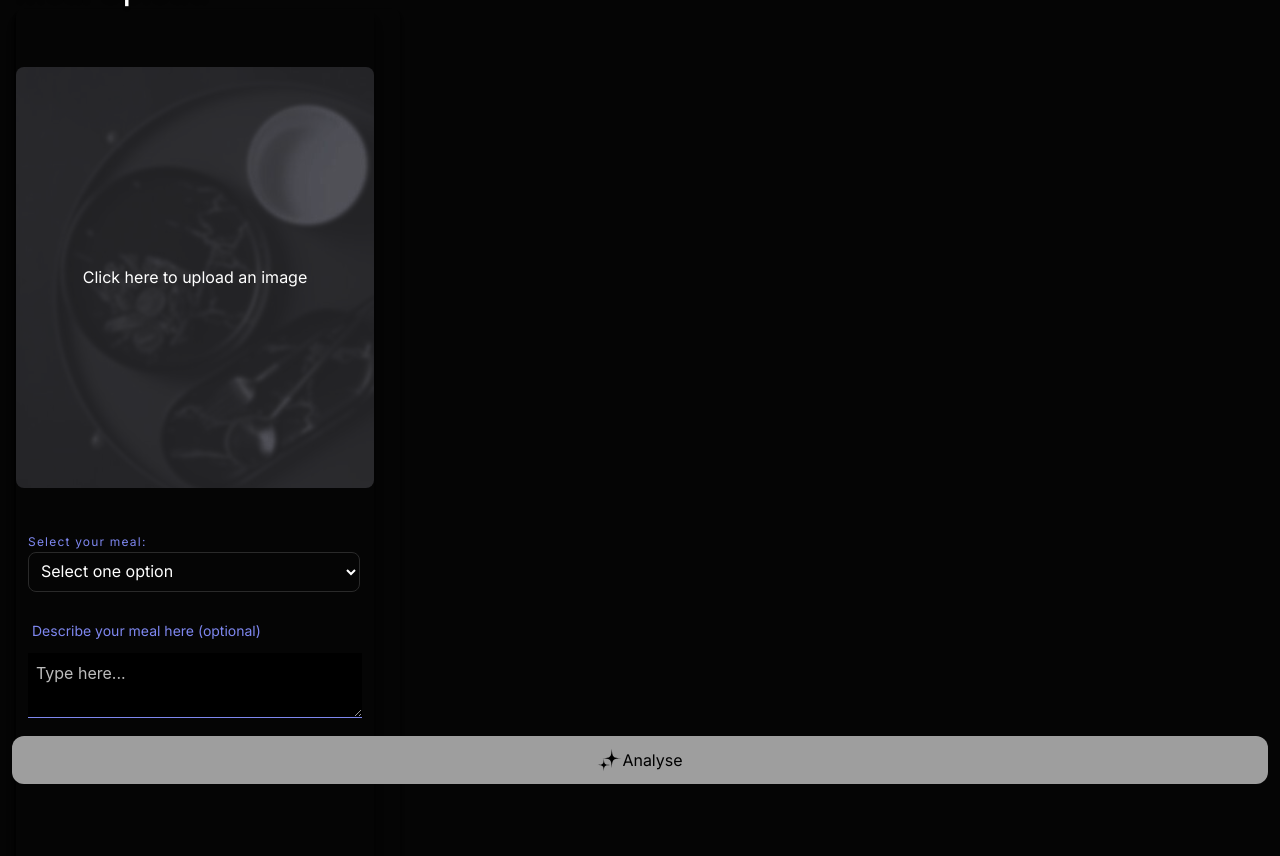
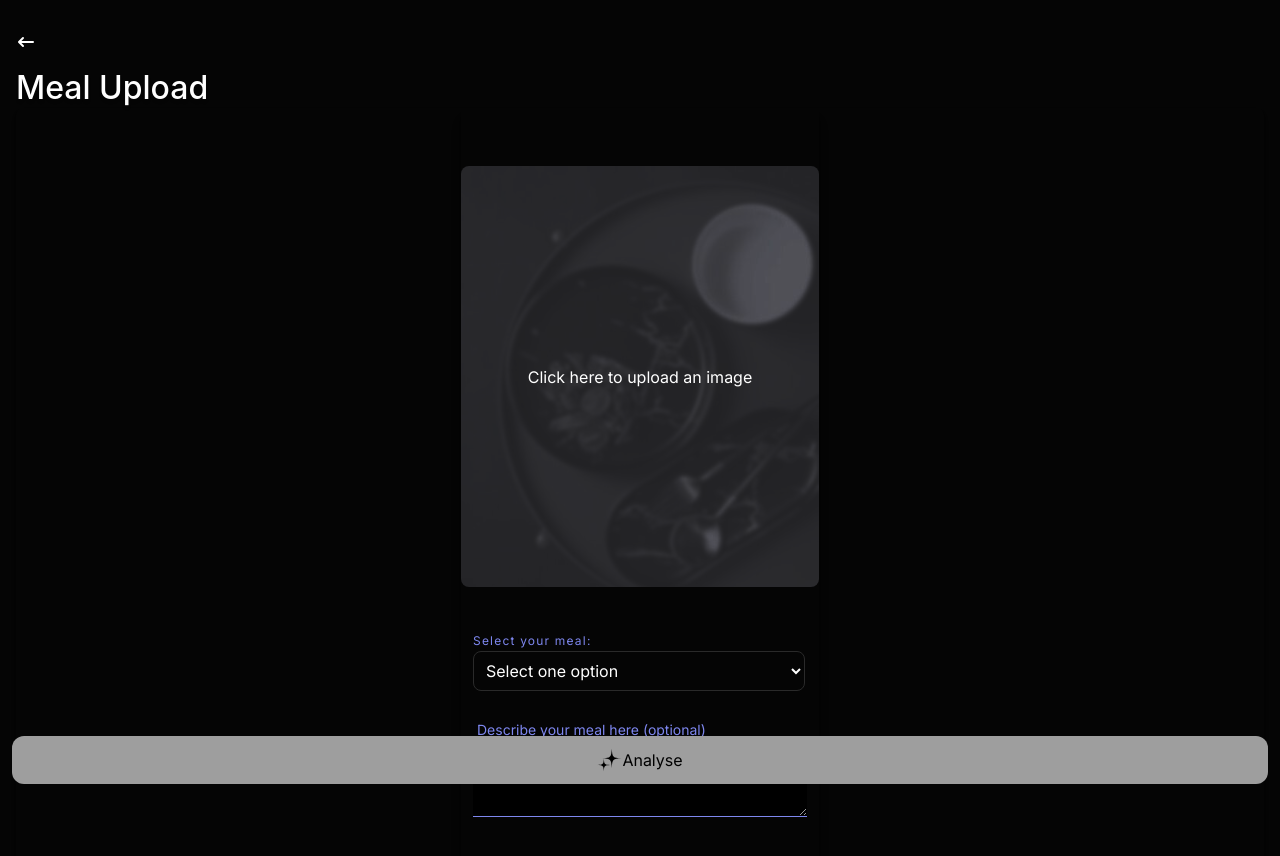
Before and after one commit to on-the-move-life/otm-client, a React (Create React App) app: page /MealUpload in a window 1280 px wide. Shown: the top 856 px of the page. Built offline with nearby package versions, Linux system fonts and the light colour scheme; sample sign-in values are in the browser's storage.

Commit message:
bug fixes

```diff
--- a/src/features/LifeStyleRoutines/MealUpload.js
+++ b/src/features/LifeStyleRoutines/MealUpload.js
@@ -20,7 +20,7 @@ const MealUpload = () => {
 
   return (
     <>
-      <div className="flex flex-col justify-center w-full h-screen px-4 py-8">
+      <div className="flex flex-col justify-start w-full h-screen px-4 py-8">
         {titleVisible && <div className="flex h-fit">
           <div className="flex justify-between w-full">
             <div className="flex flex-col items-start justify-between w-full h-full">
@@ -40,7 +40,7 @@ const MealUpload = () => {
         </div>
         }
 
-        <div className="w-full mx-auto">
+        <div className=" w-full mx-auto">
           <AnalyseMealComp setIsTitleVisible={setIsTitleVisible} />
         </div>
       </div>
--- a/src/features/LifeStyleRoutines/components/AnalyseMealComp.js
+++ b/src/features/LifeStyleRoutines/components/AnalyseMealComp.js
@@ -285,6 +285,7 @@ const AnalyseMealComp = ({
         );
     };
 
+
     // file upload
     const handleFileChange = (e) => {
         setLoader(true);
@@ -313,7 +314,7 @@ const AnalyseMealComp = ({
             {isVisible ? (
                 <>
                     {setParentVisibilityCheck && (
-                        <div className="mt-2 flex w-full items-center justify-between text-center">
+                        <div className=" mt-2 flex w-full items-center justify-between text-center">
                             {/* empty div to put other two divs in place */}
                             <div></div>
 
@@ -331,7 +332,7 @@ const AnalyseMealComp = ({
                         </div>
                     )}
 
-                    <div className="  flex max-w-sm items-center space-x-6 rounded-lg  shadow-md  ">
+                    <div className="  flex w-full justify-center items-center space-x-6 rounded-lg  shadow-md  ">
                         <div className="flex items-center justify-center ">
                             <div className="  rounded-lg shadow-lg">
                                 {!selectedImage ? (
--- a/src/features/LifeStyleRoutines/components/FullMealInfoCard.js
+++ b/src/features/LifeStyleRoutines/components/FullMealInfoCard.js
@@ -22,7 +22,7 @@ const FullMealInfoCard = ({
             <img
               src={imageURL}
               alt="Meal"
-              className="max-w-20 mr-4 aspect-square max-h-20 rounded-lg"
+              className="max-w-20 mr-4 aspect-square max-h-20 rounded-lg object-cover"
             />
             <div>
               <div className="flex flex-row items-center justify-between">
```
